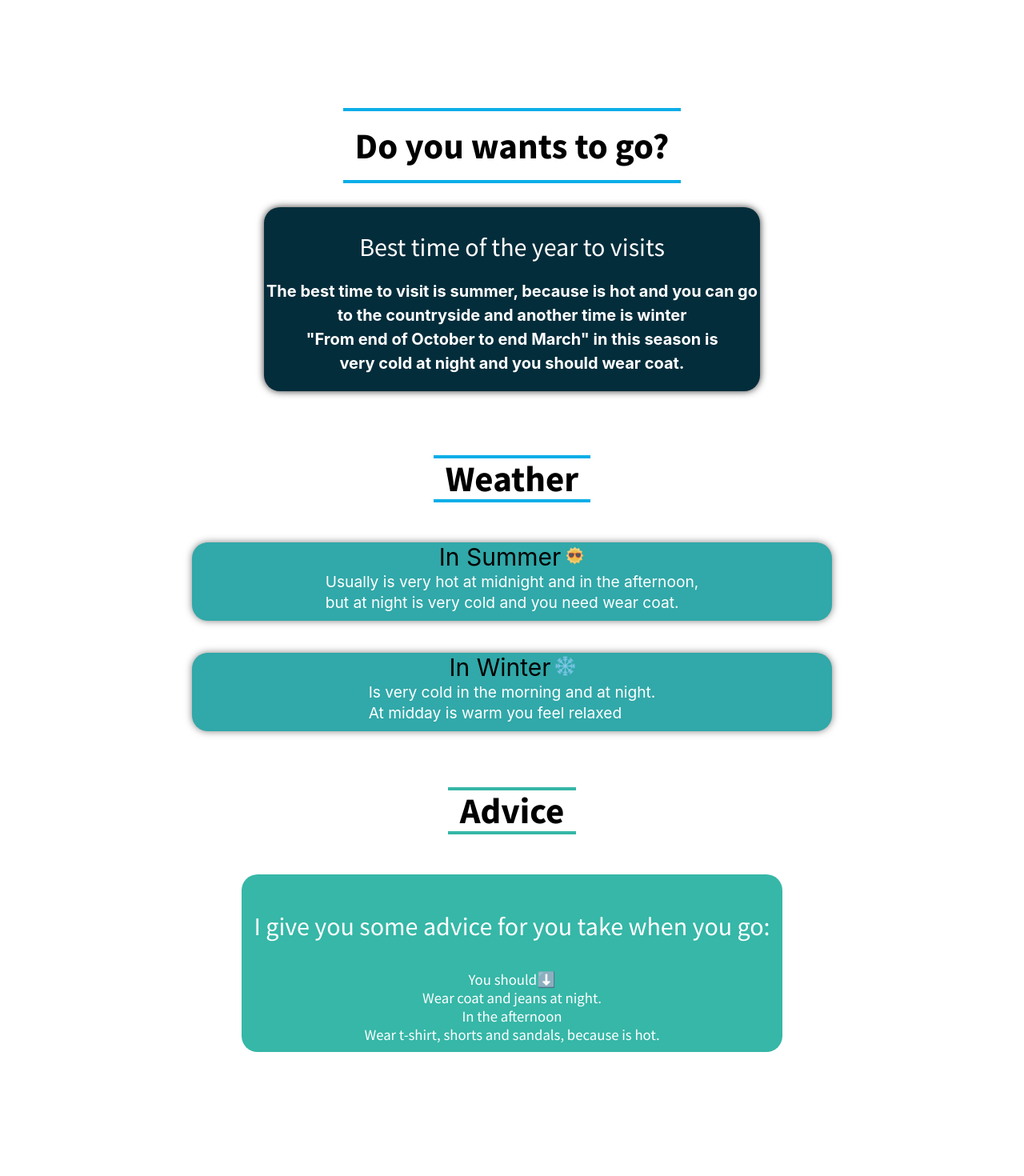
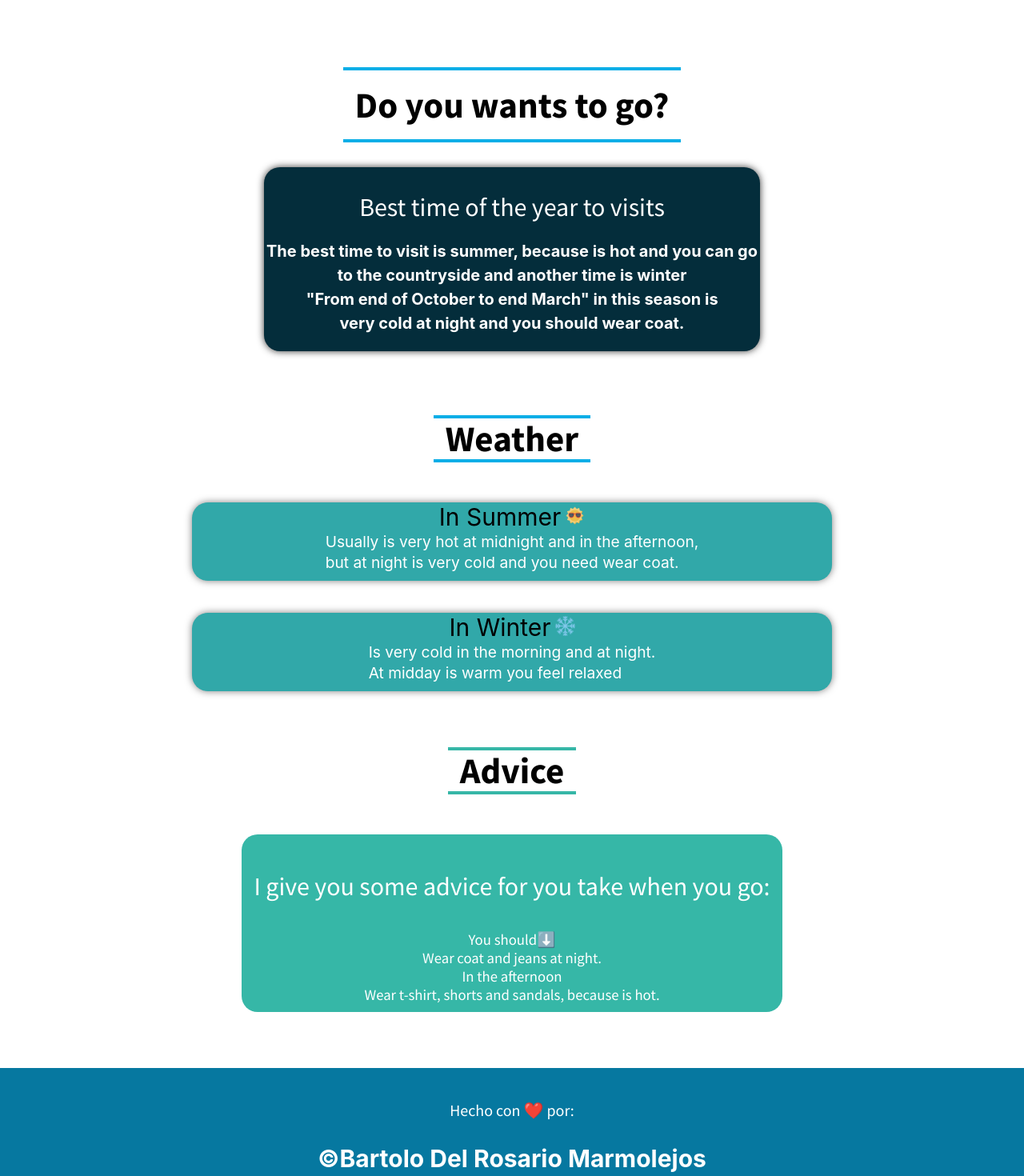
Before and after one commit to JD100423/Eliaspina, a React (Create React App) app: page / in a window 1280 px wide. Shown: the part 3440-4910 px from the top of the page at 80% size. Before the commit the page ends 4825 px from the top, so only its background shows below. Built offline with nearby package versions, Linux system fonts and the light colour scheme.

Commit message:
Agregando cambios

```diff
--- a/src/App.js
+++ b/src/App.js
@@ -3,6 +3,8 @@ import Home from "./Componentes/Home";
 import BestTime from "./Componentes/Best";
 import Weather from "./Componentes/Weather";
 import Clothes from "./Componentes/Clothes";
+import Footer from "./Componentes/Footer";
+
 
 function App() {
 
@@ -12,6 +14,7 @@ function App() {
     <BestTime />
     <Weather />
     <Clothes />
+    <Footer />
     </>
   );
 }
--- a/src/Componentes/Best/index.jsx
+++ b/src/Componentes/Best/index.jsx
@@ -19,7 +19,7 @@ const BestTime = () => {
         flex-direction: column;
         align-items: center;
         width: 100%;
-        margin-top: 50px;
+        margin-top: 20px;
     `
 
     const Title = styled.h1`
@@ -29,6 +29,7 @@ const BestTime = () => {
         border-top: 4px solid #0AAEE7;
         padding: 15px;
         border-bottom: 4px solid #0AAEE7;
+        margin-top: 10px;
     `
     const Info = styled.div`
         display: flex;
--- /dev/null
+++ b/src/Componentes/Footer/index.jsx
@@ -0,0 +1,31 @@
+import React from "react";
+import { styled } from "styled-components";
+
+const Footer = () => {
+
+    const Foo= styled.div`
+        background-color: #0678A0;
+        padding: 20px;
+        text-align: center;
+        color: #fff;
+    `
+    const FooText = styled.p`
+        font-size: 20px;
+        font-family: 'Source Sans Pro', sans-serif;
+        font-weight: 500;
+    `
+    const FooAut = styled.p`
+        font-weight: 700;
+        font-size: 30px;
+    `
+    return (
+        <>
+        <Foo>
+           <FooText> Hecho con ❤️ por:</FooText>
+           <FooAut>&copy;Bartolo Del Rosario Marmolejos</FooAut>
+        </Foo>
+        </>
+    )
+}
+
+export default Footer
```
